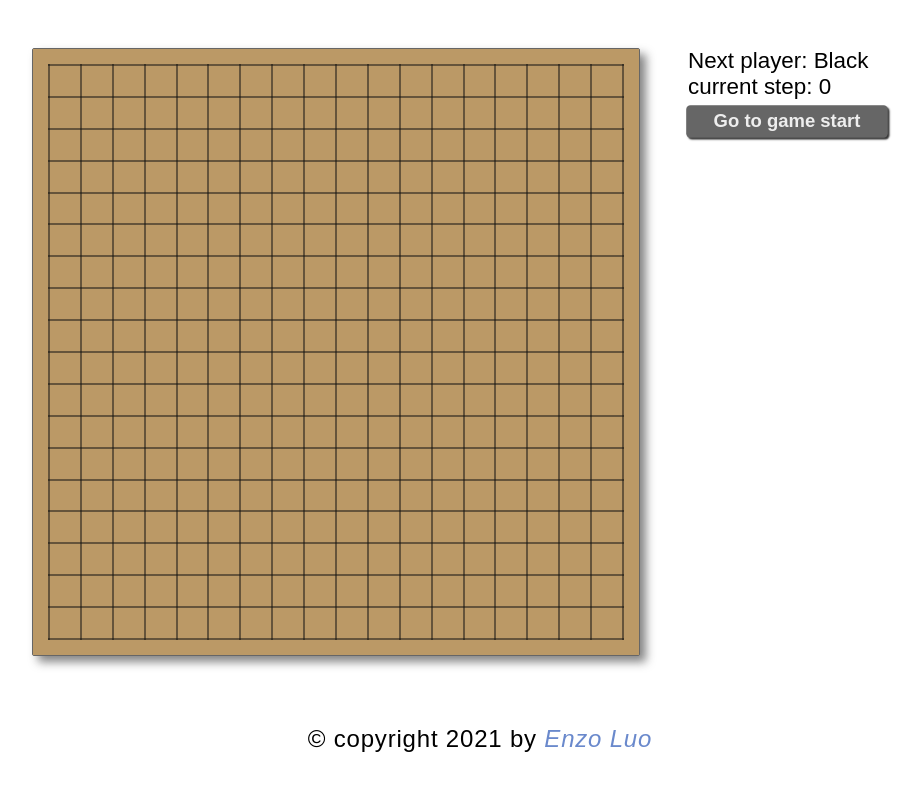
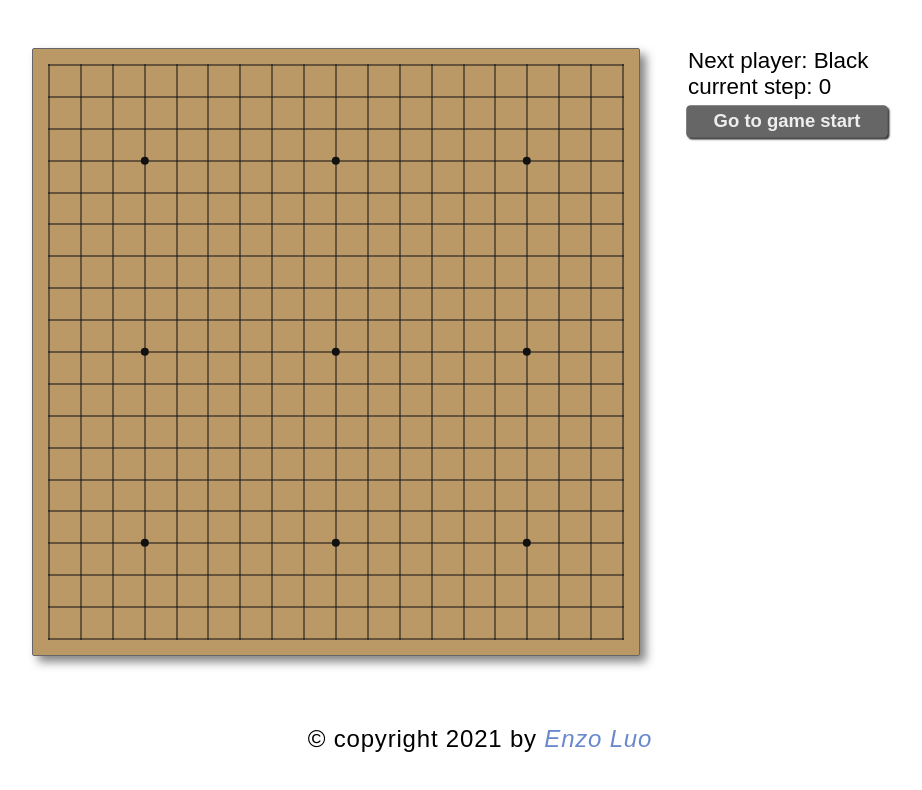
Before and after one commit to CoolizzLuo/gomoku-app, a React (Create React App) app: page / in a window 1280 px wide. Shown: the top 790 px of the page, without its empty margins (160-1082 px from the left). Built offline with nearby package versions, Linux system fonts and the light colour scheme; a web font is replaced by a local one.

Commit message:
fix board 9 black point

```diff
--- a/src/components/GameBoard.js
+++ b/src/components/GameBoard.js
@@ -20,7 +20,7 @@ const BoardWrapper = styled.div`
     content: '';
     position: absolute;
     inset: 0;
-    border: calc(1rem - 0.4px) solid #BB9966;
+    border: calc(1rem - .4px) solid #BB9966;
     pointer-events: none;
   }
 
@@ -145,10 +145,12 @@ const GameBoard = ({winner, winnerBoard, hover, squares, onClick}) => {
           row_square.map((chessValue, col) => (
             <SquareWrapper
               key={`${row}-${col}`}
-              mark={isMark(row, col)}
               onClick={() => onClick(row, col)}
             >
-              <Chess chess={chessValue}/>
+              <Chess
+                mark={isMark(row, col)}
+                chess={chessValue}
+              />
             </SquareWrapper>
           ))
         ))
```
